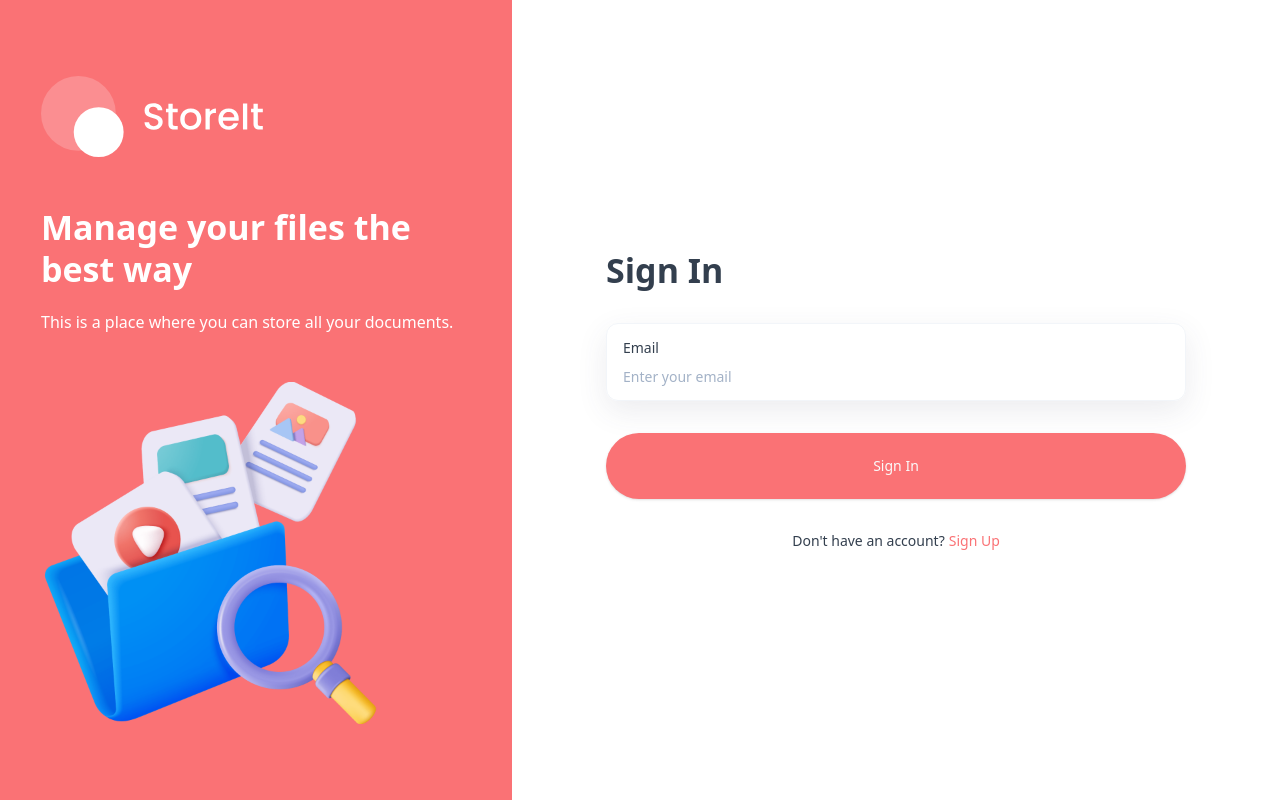
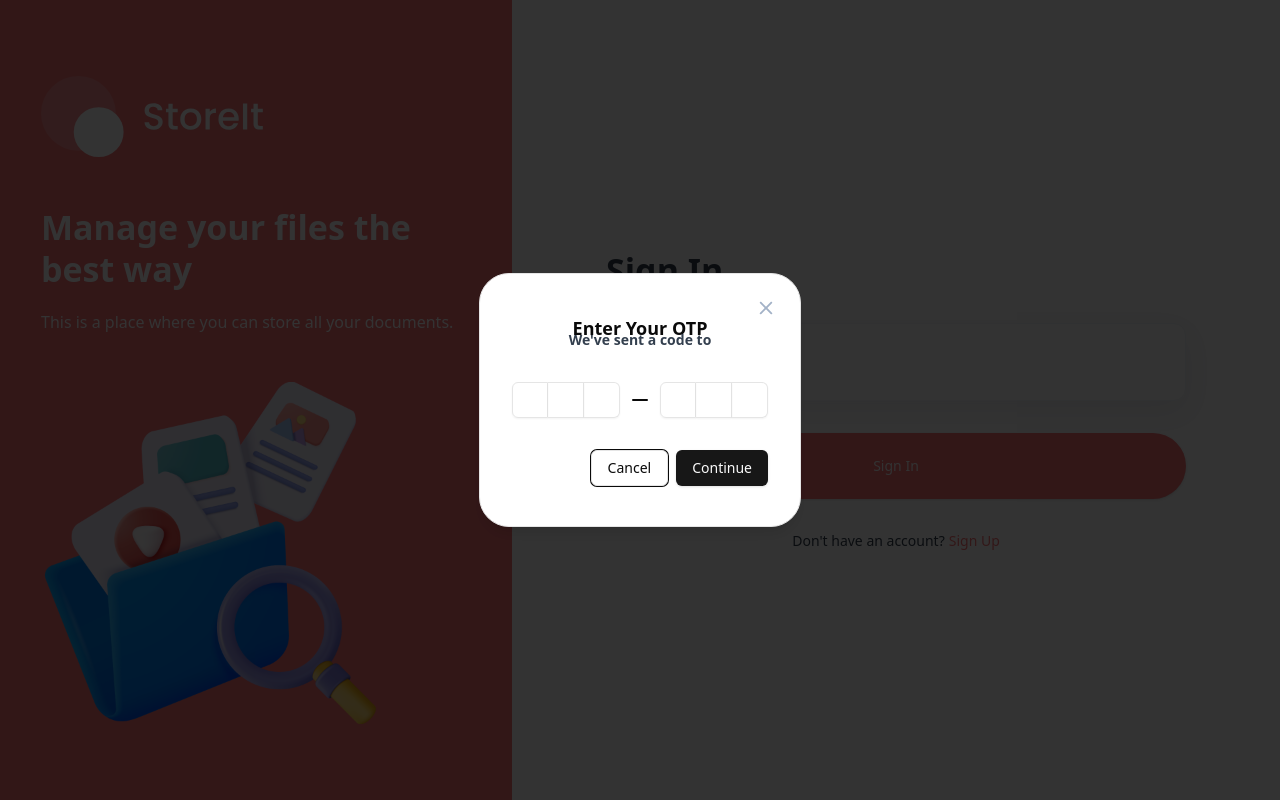
Before and after one commit to Farok-Hossain/storeIt, a Next.js app: page /sign-in in a window 1280 px wide. Built offline with nearby package versions, Linux system fonts and the light colour scheme; no server answers.

Commit message:
OTPModal added

```diff
--- a/components/AuthForm.tsx
+++ b/components/AuthForm.tsx
@@ -18,6 +18,7 @@
 import Image from "next/image";
 import Link from "next/link";
 import { createAccount } from "@/lib/actions/user.actions";
+import OTPModal from "./OTPModal";
 
 type FormType = "sign-in | sign-up";
 
@@ -147,6 +148,10 @@
         </form>
       </Form>
       {/* OTP VERIFICATION */}
+
+      {true && (
+        <OTPModal email={form.getValues("email")} accountId={accountId} />
+      )}
     </>
   );
 };
--- /dev/null
+++ b/components/OTPModal.tsx
@@ -0,0 +1,90 @@
+import {
+  AlertDialog,
+  AlertDialogAction,
+  AlertDialogCancel,
+  AlertDialogContent,
+  AlertDialogDescription,
+  AlertDialogFooter,
+  AlertDialogHeader,
+  AlertDialogTitle,
+} from "@/components/ui/alert-dialog";
+
+import {
+  InputOTP,
+  InputOTPGroup,
+  InputOTPSeparator,
+  InputOTPSlot,
+} from "@/components/ui/input-otp";
+import Image from "next/image";
+import React, { useState } from "react";
+
+const OTPModal = ({
+  accountId,
+  email,
+}: {
+  accountId: string;
+  email: string;
+}) => {
+  const [isOpen, setIsOpen] = useState(true);
+  const [password, setPassword] = useState("");
+  const [isLoading, setIsLoading] = useState(false);
+
+  const handleSubmit = async (e: React.MouseEvent<HTMLButtonElement>) => {
+    e.preventDefault();
+    setIsLoading(true);
+
+    try {
+    } catch (error) {
+      console.log("Failed to verify OTP", error);
+    }
+    setIsLoading(false);
+  };
+
+  const handleResendOtp = async () => {
+    // call api to resend otp
+  };
+
+  return (
+    <AlertDialog open={isOpen} onOpenChange={setIsOpen}>
+      <AlertDialogContent className="shad-alert-dialog">
+        <AlertDialogHeader className="relative flex justify-center">
+          <AlertDialogTitle className="h-2 text-center">
+            Enter Your OTP
+            <Image
+              src="/assets/icons/close-dark.svg"
+              alt="close"
+              width={20}
+              height={20}
+              onClick={() => setIsOpen(false)}
+              className="otp-close-button"
+            />
+          </AlertDialogTitle>
+          <AlertDialogDescription className="subtitle-2 text-center text-light-100">
+            We've sent a code to <span>{email}</span>
+          </AlertDialogDescription>
+        </AlertDialogHeader>
+
+        <InputOTP maxLength={6}>
+          <InputOTPGroup>
+            <InputOTPSlot index={0} />
+            <InputOTPSlot index={1} />
+            <InputOTPSlot index={2} />
+          </InputOTPGroup>
+          <InputOTPSeparator />
+          <InputOTPGroup>
+            <InputOTPSlot index={3} />
+            <InputOTPSlot index={4} />
+            <InputOTPSlot index={5} />
+          </InputOTPGroup>
+        </InputOTP>
+
+        <AlertDialogFooter>
+          <AlertDialogCancel>Cancel</AlertDialogCancel>
+          <AlertDialogAction>Continue</AlertDialogAction>
+        </AlertDialogFooter>
+      </AlertDialogContent>
+    </AlertDialog>
+  );
+};
+
+export default OTPModal;
--- /dev/null
+++ b/components/ui/alert-dialog.tsx
@@ -0,0 +1,141 @@
+"use client"
+
+import * as React from "react"
+import * as AlertDialogPrimitive from "@radix-ui/react-alert-dialog"
+
+import { cn } from "@/lib/utils"
+import { buttonVariants } from "@/components/ui/button"
+
+const AlertDialog = AlertDialogPrimitive.Root
+
+const AlertDialogTrigger = AlertDialogPrimitive.Trigger
+
+const AlertDialogPortal = AlertDialogPrimitive.Portal
+
+const AlertDialogOverlay = React.forwardRef<
+  React.ElementRef<typeof AlertDialogPrimitive.Overlay>,
+  React.ComponentPropsWithoutRef<typeof AlertDialogPrimitive.Overlay>
+>(({ className, ...props }, ref) => (
+  <AlertDialogPrimitive.Overlay
+    className={cn(
+      "fixed inset-0 z-50 bg-black/80 data-[state=open]:animate-in data-[state=closed]:animate-out data-[state=closed]:fade-out-0 data-[state=open]:fade-in-0",
+      className
+    )}
+    {...props}
+    ref={ref}
+  />
+))
+AlertDialogOverlay.displayName = AlertDialogPrimitive.Overlay.displayName
+
+const AlertDialogContent = React.forwardRef<
+  React.ElementRef<typeof AlertDialogPrimitive.Content>,
+  React.ComponentPropsWithoutRef<typeof AlertDialogPrimitive.Content>
+>(({ className, ...props }, ref) => (
+  <AlertDialogPortal>
+    <AlertDialogOverlay />
+    <AlertDialogPrimitive.Content
+      ref={ref}
+      className={cn(
+        "fixed left-[50%] top-[50%] z-50 grid w-full max-w-lg translate-x-[-50%] translate-y-[-50%] gap-4 border border-neutral-200 bg-white p-6 shadow-lg duration-200 data-[state=open]:animate-in data-[state=closed]:animate-out data-[state=closed]:fade-out-0 data-[state=open]:fade-in-0 data-[state=closed]:zoom-out-95 data-[state=open]:zoom-in-95 data-[state=closed]:slide-out-to-left-1/2 data-[state=closed]:slide-out-to-top-[48%] data-[state=open]:slide-in-from-left-1/2 data-[state=open]:slide-in-from-top-[48%] sm:rounded-lg dark:border-neutral-800 dark:bg-neutral-950",
+        className
+      )}
+      {...props}
+    />
+  </AlertDialogPortal>
+))
+AlertDialogContent.displayName = AlertDialogPrimitive.Content.displayName
+
+const AlertDialogHeader = ({
+  className,
+  ...props
+}: React.HTMLAttributes<HTMLDivElement>) => (
+  <div
+    className={cn(
+      "flex flex-col space-y-2 text-center sm:text-left",
+      className
+    )}
+    {...props}
+  />
+)
+AlertDialogHeader.displayName = "AlertDialogHeader"
+
+const AlertDialogFooter = ({
+  className,
+  ...props
+}: React.HTMLAttributes<HTMLDivElement>) => (
+  <div
+    className={cn(
+      "flex flex-col-reverse sm:flex-row sm:justify-end sm:space-x-2",
+      className
+    )}
+    {...props}
+  />
+)
+AlertDialogFooter.displayName = "AlertDialogFooter"
+
+const AlertDialogTitle = React.forwardRef<
+  React.ElementRef<typeof AlertDialogPrimitive.Title>,
+  React.ComponentPropsWithoutRef<typeof AlertDialogPrimitive.Title>
+>(({ className, ...props }, ref) => (
+  <AlertDialogPrimitive.Title
+    ref={ref}
+    className={cn("text-lg font-semibold", className)}
+    {...props}
+  />
+))
+AlertDialogTitle.displayName = AlertDialogPrimitive.Title.displayName
+
+const AlertDialogDescription = React.forwardRef<
+  React.ElementRef<typeof AlertDialogPrimitive.Description>,
+  React.ComponentPropsWithoutRef<typeof AlertDialogPrimitive.Description>
+>(({ className, ...props }, ref) => (
+  <AlertDialogPrimitive.Description
+    ref={ref}
+    className={cn("text-sm text-neutral-500 dark:text-neutral-400", className)}
+    {...props}
+  />
+))
+AlertDialogDescription.displayName =
+  AlertDialogPrimitive.Description.displayName
+
+const AlertDialogAction = React.forwardRef<
+  React.ElementRef<typeof AlertDialogPrimitive.Action>,
+  React.ComponentPropsWithoutRef<typeof AlertDialogPrimitive.Action>
+>(({ className, ...props }, ref) => (
+  <AlertDialogPrimitive.Action
+    ref={ref}
+    className={cn(buttonVariants(), className)}
+    {...props}
+  />
+))
+AlertDialogAction.displayName = AlertDialogPrimitive.Action.displayName
+
+const AlertDialogCancel = React.forwardRef<
+  React.ElementRef<typeof AlertDialogPrimitive.Cancel>,
+  React.ComponentPropsWithoutRef<typeof AlertDialogPrimitive.Cancel>
+>(({ className, ...props }, ref) => (
+  <AlertDialogPrimitive.Cancel
+    ref={ref}
+    className={cn(
+      buttonVariants({ variant: "outline" }),
+      "mt-2 sm:mt-0",
+      className
+    )}
+    {...props}
+  />
+))
+AlertDialogCancel.displayName = AlertDialogPrimitive.Cancel.displayName
+
+export {
+  AlertDialog,
+  AlertDialogPortal,
+  AlertDialogOverlay,
+  AlertDialogTrigger,
+  AlertDialogContent,
+  AlertDialogHeader,
+  AlertDialogFooter,
+  AlertDialogTitle,
+  AlertDialogDescription,
+  AlertDialogAction,
+  AlertDialogCancel,
+}
--- /dev/null
+++ b/components/ui/input-otp.tsx
@@ -0,0 +1,71 @@
+"use client"
+
+import * as React from "react"
+import { OTPInput, OTPInputContext } from "input-otp"
+import { Minus } from "lucide-react"
+
+import { cn } from "@/lib/utils"
+
+const InputOTP = React.forwardRef<
+  React.ElementRef<typeof OTPInput>,
+  React.ComponentPropsWithoutRef<typeof OTPInput>
+>(({ className, containerClassName, ...props }, ref) => (
+  <OTPInput
+    ref={ref}
+    containerClassName={cn(
+      "flex items-center gap-2 has-[:disabled]:opacity-50",
+      containerClassName
+    )}
+    className={cn("disabled:cursor-not-allowed", className)}
+    {...props}
+  />
+))
+InputOTP.displayName = "InputOTP"
+
+const InputOTPGroup = React.forwardRef<
+  React.ElementRef<"div">,
+  React.ComponentPropsWithoutRef<"div">
+>(({ className, ...props }, ref) => (
+  <div ref={ref} className={cn("flex items-center", className)} {...props} />
+))
+InputOTPGroup.displayName = "InputOTPGroup"
+
+const InputOTPSlot = React.forwardRef<
+  React.ElementRef<"div">,
+  React.ComponentPropsWithoutRef<"div"> & { index: number }
+>(({ index, className, ...props }, ref) => {
+  const inputOTPContext = React.useContext(OTPInputContext)
+  const { char, hasFakeCaret, isActive } = inputOTPContext.slots[index]
+
+  return (
+    <div
+      ref={ref}
+      className={cn(
+        "relative flex h-9 w-9 items-center justify-center border-y border-r border-neutral-200 text-sm shadow-sm transition-all first:rounded-l-md first:border-l last:rounded-r-md dark:border-neutral-800",
+        isActive && "z-10 ring-1 ring-neutral-950 dark:ring-neutral-300",
+        className
+      )}
+      {...props}
+    >
+      {char}
+      {hasFakeCaret && (
+        <div className="pointer-events-none absolute inset-0 flex items-center justify-center">
+          <div className="h-4 w-px animate-caret-blink bg-neutral-950 duration-1000 dark:bg-neutral-50" />
+        </div>
+      )}
+    </div>
+  )
+})
+InputOTPSlot.displayName = "InputOTPSlot"
+
+const InputOTPSeparator = React.forwardRef<
+  React.ElementRef<"div">,
+  React.ComponentPropsWithoutRef<"div">
+>(({ ...props }, ref) => (
+  <div ref={ref} role="separator" {...props}>
+    <Minus />
+  </div>
+))
+InputOTPSeparator.displayName = "InputOTPSeparator"
+
+export { InputOTP, InputOTPGroup, InputOTPSlot, InputOTPSeparator }
--- a/package.json
+++ b/package.json
@@ -10,10 +10,12 @@
   },
   "dependencies": {
     "@hookform/resolvers": "^3.9.1",
+    "@radix-ui/react-alert-dialog": "^1.1.2",
     "@radix-ui/react-label": "^2.1.0",
     "@radix-ui/react-slot": "^1.1.0",
     "class-variance-authority": "^0.7.0",
     "clsx": "^2.1.1",
+    "input-otp": "^1.4.1",
     "lucide-react": "^0.456.0",
     "next": "15.0.3",
     "node-appwrite": "^14.1.0",
```
Also changed, not shown: 1 other file (tests, documents, lock files or other folders).
